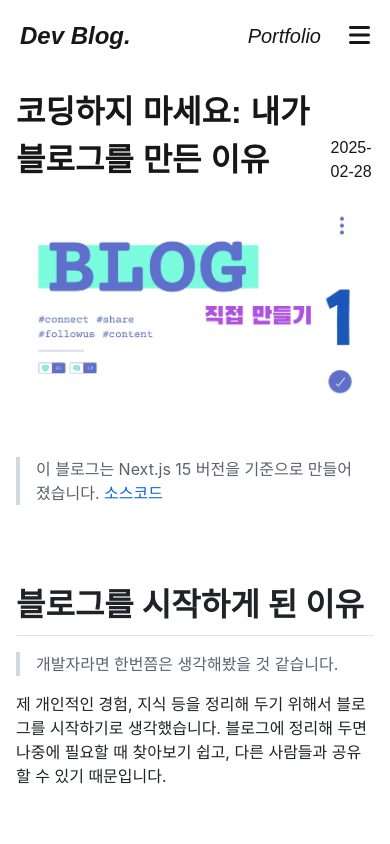
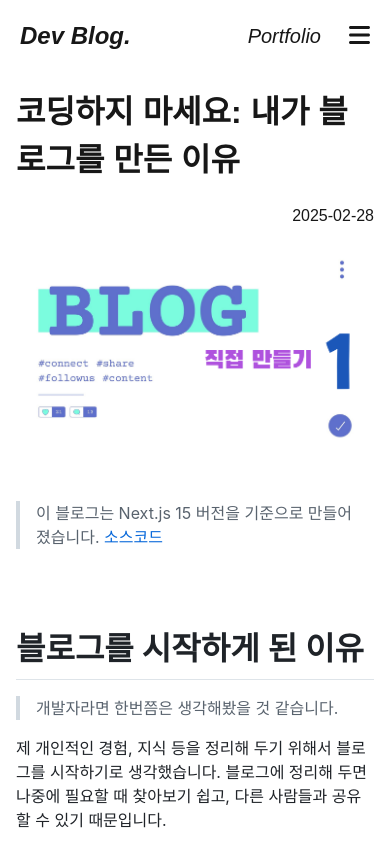
Before and after one commit to lee-seokmin/blog, a Next.js app: page /posts/why-i-made-blog-1 in a window 390 px wide. Shown: the top 844 px of the page. Built offline with nearby package versions, Linux system fonts and the light colour scheme; no server answers; a web font is replaced by a local one.

Commit message:
모바일 화면 레이아웃 변경

```diff
--- a/src/app/posts/[slug]/page.tsx
+++ b/src/app/posts/[slug]/page.tsx
@@ -67,7 +67,7 @@
       <Header categories={categories} />
       <div className="flex w-full max-w-[1000px] mx-auto p-4 md:p-4 sm:p-2 gap-8 SlideInLeft">
         <div className="flex flex-col gap-5 break-words overflow-hidden w-full md:w-4/5">
-          <div className="flex items-end gap-5">
+          <div className="flex flex-col md:flex-row items-end gap-5">
             <p className="break-words text-[2em] font-semibold">{post.title}</p>
             <p>{post.createAt}</p>
           </div>
```
